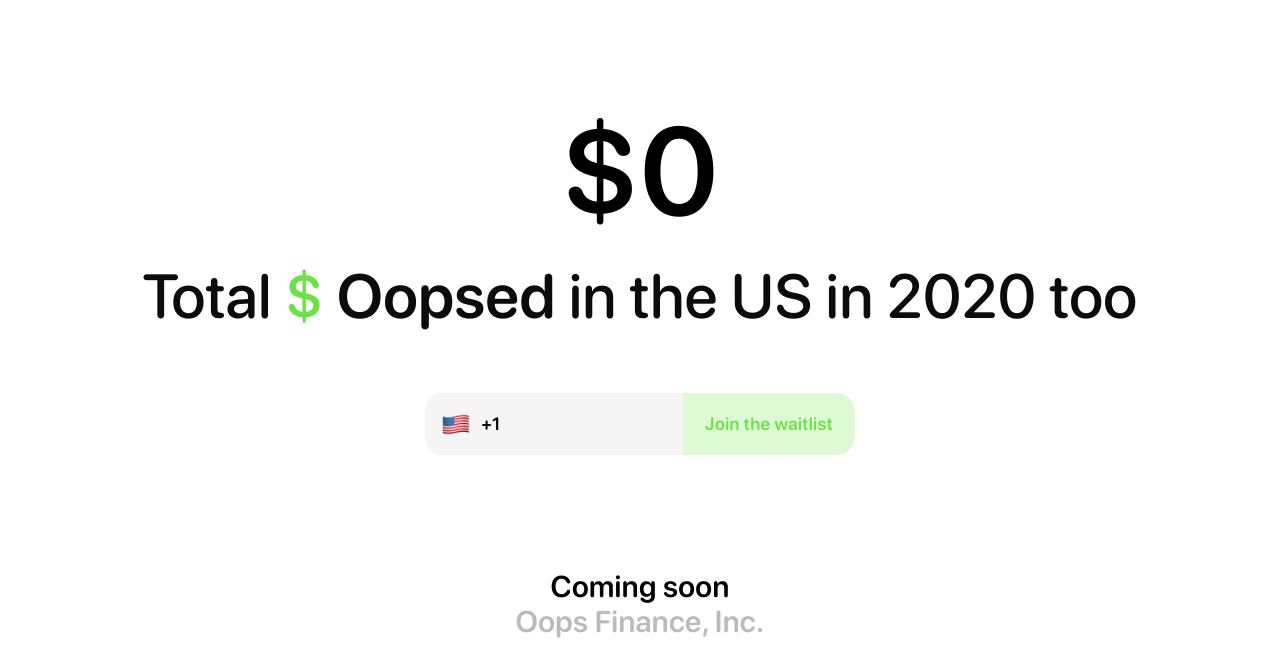
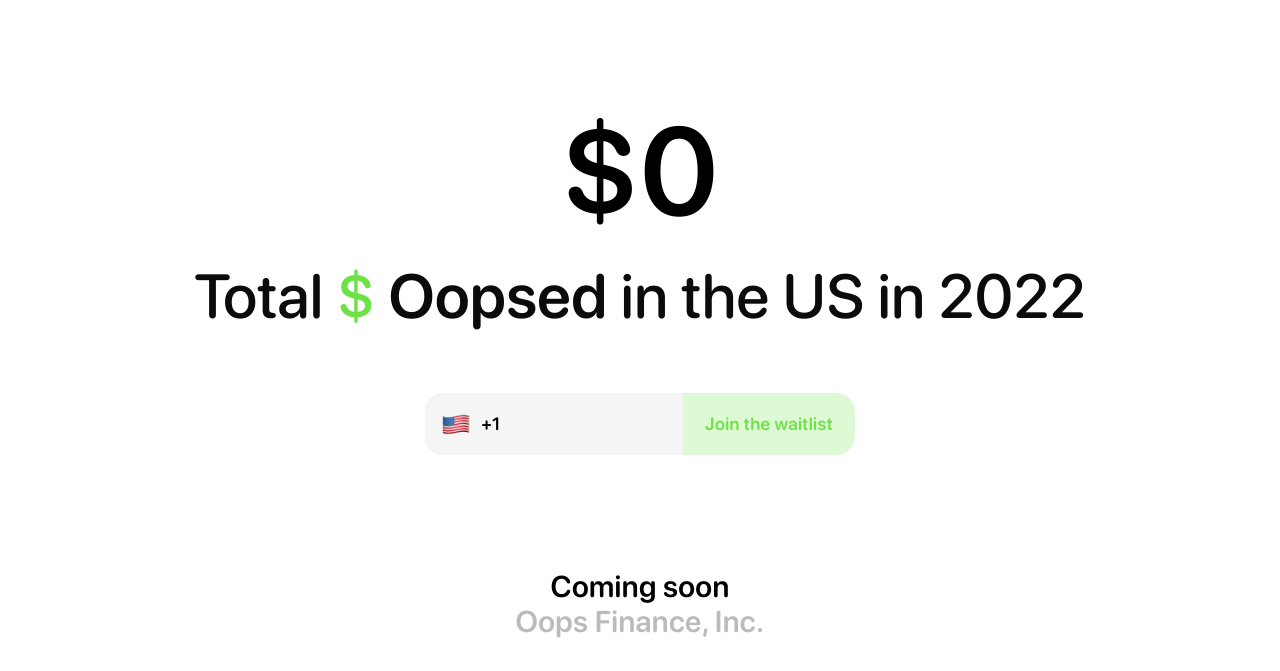
Before and after one commit to oopsfinance/oopswebsite, a plain HTML site: page index.html in a window 1280 px wide. Shown: the part 129-800 px from the top of the page. Drawn offline with nearby package versions, Linux system fonts and the light colour scheme; no server answers.

Commit message:
fix year title

```diff
--- a/index.html
+++ b/index.html
@@ -37,7 +37,7 @@
 				Total
 				<span>$</span>
 				<strong>Oopsed</strong>
-				<nobr>in the US in 2020 too</nobr>
+				<nobr>in the US in 2022</nobr>
 				</p>
 
 				<p class="main__description mobile">
```
